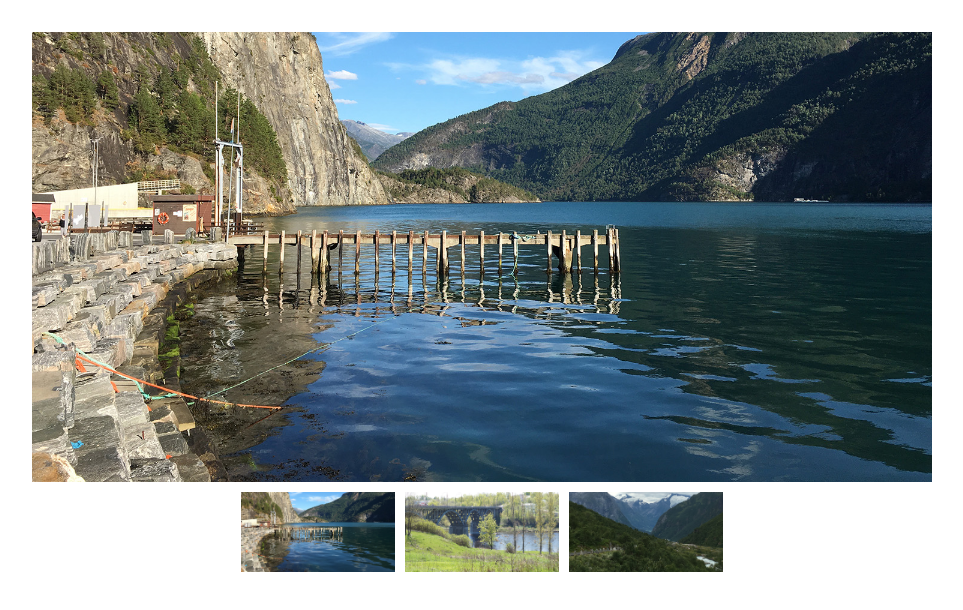
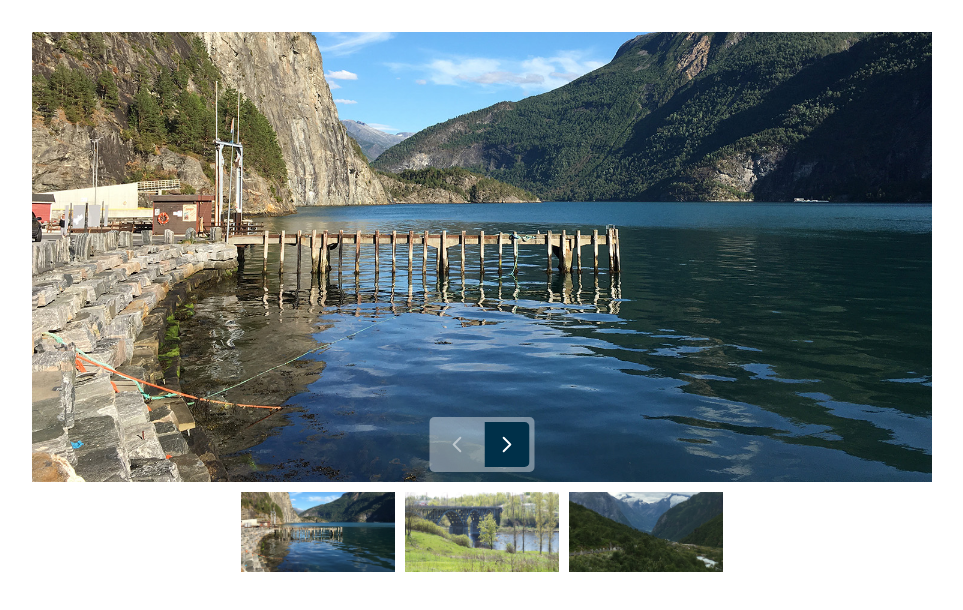
Before and after one commit to liveldi/wolf_gallery, a React (Vite) app: page / in a window 1280 px wide. Shown: the top 610 px of the page, without its empty margins (158-1121 px from the left). Built offline with nearby package versions, Linux system fonts and the light colour scheme.

Commit message:
Navigation was added

```diff
--- /dev/null
+++ b/src/WolfGallery/Navigation/index.module.scss
@@ -0,0 +1,45 @@
+.navigation {
+    background: rgba(255, 255, 255, .4);
+    border-radius: 5px;
+    padding: 5px;
+    display: flex;
+    gap: 5px;
+
+    &Btn {
+        min-width: 45px;
+        display: block;
+        height: 45px;
+        border: none;
+        padding: 0;
+        background: #003049 url('./images/arrow-left.svg') no-repeat center center;
+        text-indent: -1234em;
+        background-size: 52% auto;
+        transition: opacity 0.3s, background-color 0.3s;
+        cursor: pointer;
+
+        &Left {
+            border-top-left-radius: 5px;
+            border-bottom-left-radius: 5px;
+        }
+
+        &Right {
+            border-top-right-radius: 5px;
+            border-bottom-right-radius: 5px;
+            background-image: url('./images/arrow-right.svg');
+        }
+
+        &:hover {
+            opacity: 0.7;
+        }
+
+        &:disabled {
+            background-color: transparent;
+            cursor: default;
+            opacity: 0.5;
+
+            &:hover {
+                opacity: 0.5;
+            }
+        }
+    }
+}
--- /dev/null
+++ b/src/WolfGallery/Navigation/index.tsx
@@ -0,0 +1,28 @@
+import cl from 'classnames';
+
+import { CommonClassProps } from '../types.ts';
+
+import style from './index.module.scss';
+
+interface NavigationProps extends CommonClassProps {}
+
+export const Navigation: React.FC<NavigationProps> = ({
+    className,
+}) => {
+    return (
+        <div className={cl(style.navigation, className)}>
+            <button disabled className={cl(
+                style.navigationBtn,
+                style.navigationBtnLeft,
+            )}>
+                Previous
+            </button>
+            <button className={cl(
+                style.navigationBtn,
+                style.navigationBtnRight,
+            )}>
+                Next
+            </button>
+        </div>
+    );
+}
--- a/src/WolfGallery/index.module.scss
+++ b/src/WolfGallery/index.module.scss
@@ -6,4 +6,15 @@
     &PreviewList {
         margin: 0 auto;
     }
+
+    &Container {
+        position: relative;
+    }
+
+    &Navigation {
+        position: absolute;
+        bottom: 10px;
+        left: 50%;
+        transform: translate(-50%, 0);
+    }
 }
--- a/src/WolfGallery/index.tsx
+++ b/src/WolfGallery/index.tsx
@@ -3,6 +3,7 @@ import { useState } from 'react';
 import { Photo } from './types.ts';
 import { PreviewList } from './PreviewList';
 import { MainPhoto } from './MainPhoto';
+import { Navigation } from './Navigation';
 
 import style from './index.module.scss';
 
@@ -22,10 +23,13 @@ export const WolfGallery: React.FC<WolfGalleryProps> = ({
 
     return (
         <div className={style.wolfGallery}>
-            <MainPhoto
-                photo={activePhoto}
-                className={style.wolfGalleryMainPhoto}
-            />
+            <div className={style.wolfGalleryContainer}>
+                <MainPhoto
+                    photo={activePhoto}
+                    className={style.wolfGalleryMainPhoto}
+                />
+                <Navigation className={style.wolfGalleryNavigation}/>
+            </div>
             <PreviewList
                 photos={photos}
                 className={style.wolfGalleryPreviewList}
```
Also changed, not shown: src/WolfGallery/Navigation/images/arrow-left.svg (added), src/WolfGallery/Navigation/images/arrow-right.svg (added).
